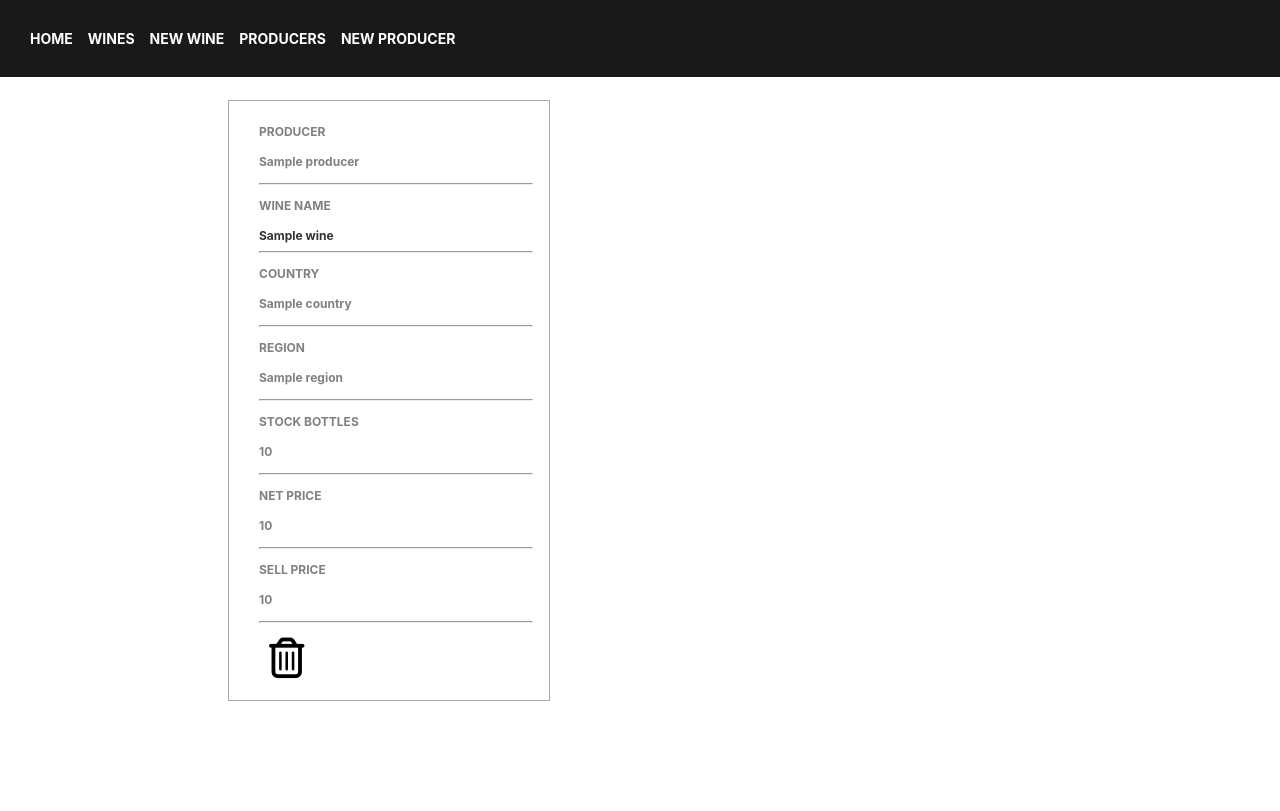
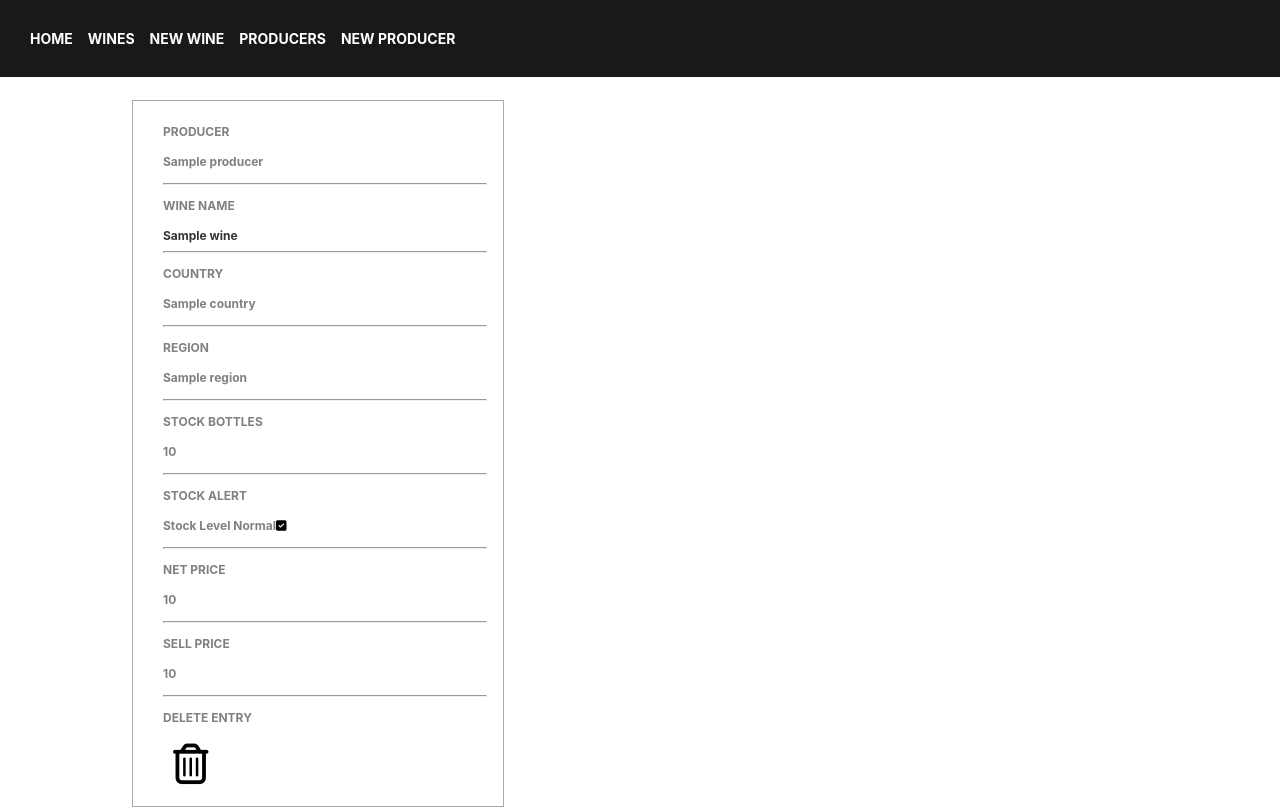
Before and after one commit to AndrewDMackay/wine_shop_full_stack_app_g27, a Flask app: page /wines in a window 1280 px wide. Before the commit the page ends 701 px from the top, so only its background shows below. Run offline with Flask 2, Linux system fonts and the light colour scheme; a database or web service that is not in the repository returns one stand-in record (values such as "Sample title"); some libraries are stand-ins or nearby versions.

Commit message:
twenty-seventh commit main, stock check, and alert implemented

```diff
--- a/models/wine.py
+++ b/models/wine.py
@@ -8,6 +8,13 @@ class Wine:
         self.sell_price = sell_price
         self.id = id
 
+    def check_stock(wine):
+        if wine.stock <=5:
+            return "Stock Low.."
+        elif wine.stock == 0:
+            return "Out Of Stock.."
+        else:
+            return "Stock Level Normal"
 
 # class Wine: properties, and priorities..
 
--- a/repositories/wine_repository.py
+++ b/repositories/wine_repository.py
@@ -57,14 +57,6 @@ def update(wine):
     run_sql(sql, values)
 
 
-def check_stock(wine):
-    if wine.stock <=5:
-        return "Stock Low"
-    elif wine.stock == 0:
-        return "Out Of Stock"
-    else:
-        return "Stock Live"
-
 # wine_repository, key functions..
 
 # 	def save():
--- a/static/style.css
+++ b/static/style.css
@@ -3,7 +3,6 @@ body {
     margin: 0;
     font-family: -apple-system, BlinkMacSystemFont, 'Segoe UI', Roboto, Oxygen, Ubuntu, Cantarell, 'Open Sans', 'Helvetica Neue', sans-serif; font-size: 16px;
     color: hsla(0, 0%, 0%, 0.800);
-    font-size: 12;
   }
 
 
@@ -34,8 +33,8 @@ body {
 
   .base-container {
     padding-top: 6em;
-    margin-left: 14em;
-    margin-right: 12em;
+    margin-left: 8em;
+    margin-right: 8em;
     display: flex;
     flex-wrap: wrap;
   }
@@ -51,11 +50,10 @@ body {
   .grid-item {
     border: 1.75px solid darkgrey;
     font-size: 12px;
-    width: 300px;
+    width: 350px;
     min-height: 68px;
     padding: 10px;
     line-height: 18px;
-    /* margin-bottom: 10px; */
   }
 
 
--- a/templates/producers/edit.html
+++ b/templates/producers/edit.html
@@ -16,10 +16,10 @@
         <input type="text" id="region" name="region" placeholder="REGION..">
     </div>
     <div>
-        <label for="producer-description"><strong>PRODUCER DESCRIPTION</strong></label>
+        <label for="producer-description"><strong>DESCRIPTION</strong></label>
         <input type="text" id="producer-description" name="producer-description" placeholder="PRODUCER DESCRIPTION..">
     </div>
-        <br>
+        <p><strong>UPDATE</strong></p>
         <button class="image-button" type="submit"><i class="fas fa-edit fa-3x" style="color:black" aria-hidden="true"></i></button>
     </div>
 </form>
--- a/templates/producers/index.html
+++ b/templates/producers/index.html
@@ -6,15 +6,21 @@
   <div class="grid-container">
     <div class="grid-item">
       <div class="grid-content">
+        <p>PRODUCER NAME</p>
         <div class="link-name">
           <a href="/producers/{{ producer.id }}">{{ producer.producer_name }}</a>
         </div>
             <hr>
+            <p>COUNTRY</p>
             <p>{{ producer.country }}</p>
             <hr>
+            <p>REGION</p>
             <p>{{ producer.region }}</p>
             <hr>
+            <p>DESCRIPTION</p>
             <p>{{ producer.producer_description }}</p>
+            <hr>
+            <p><strong>DELETE ENTRY</strong></p>
           <div class="buttons">
             <form class="delete-form" action="/producers/{{producer.id}}/delete" method="POST">
               <button class="image-button"><i class="fa fa-trash-o fa-3x" style="color:black" aria-hidden="true"></i></button>
--- a/templates/producers/new.html
+++ b/templates/producers/new.html
@@ -16,10 +16,10 @@
         <input type="text" id="region" name="region" placeholder="REGION.." required autofocus>
     </div>
     <div>
-        <label for="producer-description"><strong>PRODUCER DESCRIPTION</strong></label>
+        <label for="producer-description"><strong>DESCRIPTION</strong></label>
         <input type="text" id="producer-description" name="producer-description" placeholder="PRODUCER DESCRIPTION.." required autofocus>
     </div>
-        <br>
+        <p><strong>CREATE NEW</strong></p>
         <button class="image-button" type="submit"><i class="fas fa-edit fa-3x" style="color:black" aria-hidden="true"></i></button>
     </div>
 </form>
--- a/templates/producers/show.html
+++ b/templates/producers/show.html
@@ -4,14 +4,20 @@
 
     <div class="item">
         <div class="content">
+            <p>PRODUCER</p>
             <p><strong>{{ producer.producer_name }}</strong></p>
             <hr>
+            <p>COUNTRY</p>
             <p>{{ producer.country }}</p>
             <hr>
+            <p>REGION</p>
             <p>{{ producer.region }}</p>
             <hr>
+            <p>DESCRIPTION</p>
             <p>{{ producer.producer_description }}</p>
+            <hr>
             <div>
+                <p><strong>UPDATE ENTRY</strong></p>
                 <a href="/producers/{{ producer.id }}/edit">
                     <button class="image-button"><i class="fas fa-edit fa-3x" style="color:black" aria-hidden="true"></i></button>
                 </a>
--- a/templates/wines/edit.html
+++ b/templates/wines/edit.html
@@ -28,6 +28,7 @@
         <input type="number" id="sell-price" name="sell-price" placeholder="SELL PRICE..">
     </div>
     <div>
+        <p><strong>UPDATE</strong></p>
         <button class="image-button" type="submit"><i class="fas fa-edit fa-3x" style="color:black" aria-hidden="true"></i></button>
     </div>
 </form>
--- /dev/null
+++ b/templates/wines/filters.html
@@ -0,0 +1,5 @@
+
+{% extends "base.html" %}
+{% block content %}
+
+{% endblock %}
--- a/templates/wines/index.html
+++ b/templates/wines/index.html
@@ -23,12 +23,24 @@
         <p>STOCK BOTTLES</p>
         <p>{{ wine.stock }}</p>
         <hr>
+        <p>STOCK ALERT</p>
+          {% if wine.stock == 0 %}
+            Out Of Stock..
+            <i class="fa-solid fa-square-xmark" style="color:black" aria-hidden="true"></i>
+          {% elif wine.stock <= 5 %}
+            <p>Stock Low..<i class="fa-solid fa-square-exclamation" style="color:black" aria-hidden="true"></i></p>
+          {% else %}
+            <p>Stock Level Normal<i class="fa-solid fa-square-check" style="color:black" aria-hidden="true"></i></p>
+          {% endif %}
+        </p>
+        <hr>
         <p>NET PRICE</p>
         <p>{{ wine.net_price }}</p>
         <hr>
         <p>SELL PRICE</p>
         <p>{{ wine.sell_price }}</p>
         <hr>
+        <p><strong>DELETE ENTRY</strong></p>
           <div class="buttons">
             <form class="delete-form" action="/wines/{{wine.id}}/delete" method="POST">
               <button class="image-button"><i class="fa fa-trash-o fa-3x" style="color:black" aria-hidden="true"></i></button>
--- a/templates/wines/new.html
+++ b/templates/wines/new.html
@@ -28,6 +28,7 @@
         <input type="number" id="sell-price" name="sell-price" placeholder="SELL PRICE.." required autofocus>
     </div>
     <div>
+        <p><strong>CREATE NEW</strong></p>
         <button class="image-button" type="submit"><i class="fas fa-edit fa-3x" style="color:black" aria-hidden="true"></i></button>
     </div>
 </form>
--- a/templates/wines/show.html
+++ b/templates/wines/show.html
@@ -26,6 +26,7 @@
             <p>{{ wine.sell_price }}</p>
             <hr>
             <div>
+                <p><strong>UPDATE ENTRY</strong></p>
                 <a href="/wines/{{ wine.id }}/edit">
                     <button class="image-button"><i class="fas fa-edit fa-3x" style="color:black" aria-hidden="true"></i></button>
                 </a>
```
